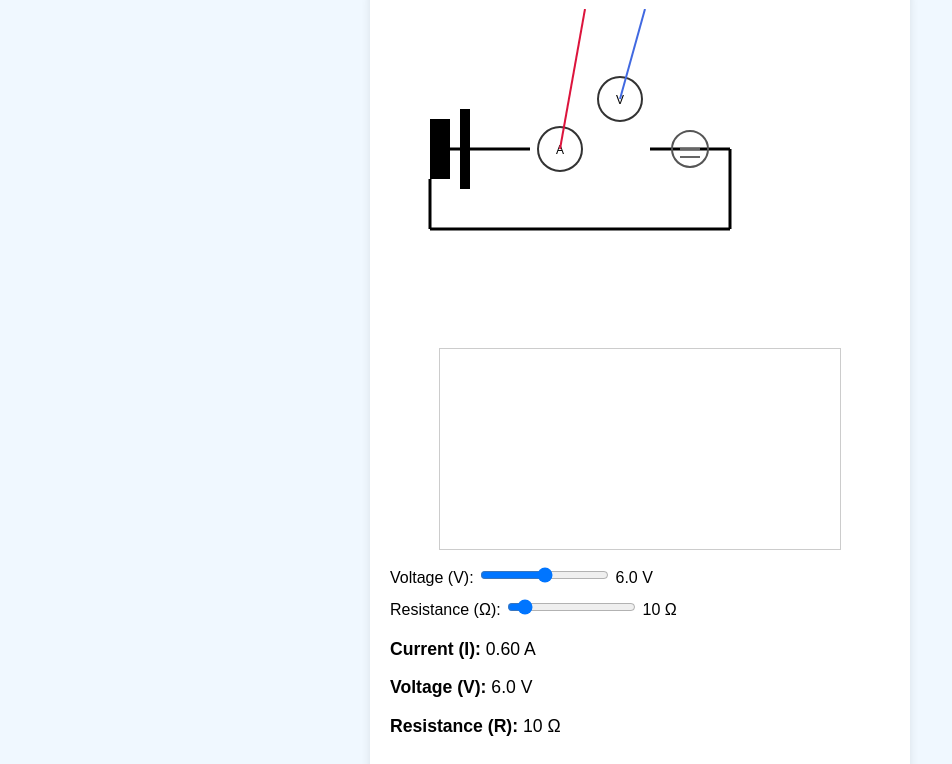
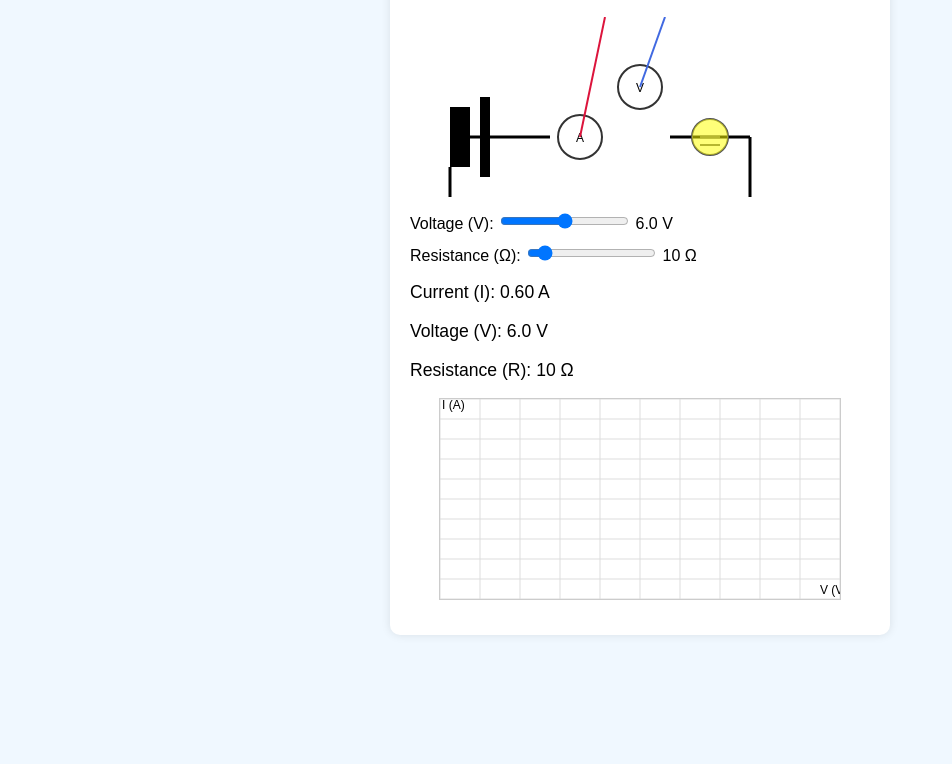
Before and after one commit to gloryxteejunzhe192/spm-physics-sims, a plain HTML site: page index.html in a window 1280 px wide. Shown: the part 91-855 px from the top of the page, without its empty margins (0-952 px from the left). After the commit the page ends 800 px from the top, so only its background shows below. Drawn offline with Linux system fonts and the light colour scheme.

Commit message:
Update index.html

```diff
--- a/index.html
+++ b/index.html
@@ -1,70 +1,140 @@
 <!DOCTYPE html>
 <html lang="en">
 <head>
-  <meta charset="UTF-8" />
-  <meta name="viewport" content="width=device-width, initial-scale=1.0"/>
-  <title>Ohm’s Law Simulator - SPM Physics</title>
-  <link rel="stylesheet" href="css/style.css" />
+  <meta charset="UTF-8"/>
+  <title>Ohm’s Law Simulator – SPM</title>
+  <style>
+    body{font-family:Arial,Helvetica,sans-serif;background:#f0f8ff;margin:20px}
+    #sim{max-width:460px;margin:auto;background:#fff;padding:20px;border-radius:10px;box-shadow:0 0 10px rgba(0,0,0,.1)}
+    #controls label{display:block;margin:10px 0}
+    #readings{margin:15px 0;font-size:1.1em}
+    #ivGraph{border:1px solid #ccc;display:block;margin:15px auto}
+  </style>
 </head>
 <body>
-  <h1>Ohm’s Law Simulator (SPM Physics)</h1>
 <div id="sim">
-    <svg width="420" height="320">
-      <!-- ===== Battery ===== -->
-      <rect x="40" y="110" width="20" height="60" fill="black"/>
-      <rect x="70" y="100" width="10" height="80" fill="black"/>
-      <!-- ===== Wires ===== -->
-      <line x1="60" y1="140" x2="140" y2="140" stroke="black" stroke-width="3"/>
-      <line x1="260" y1="140" x2="340" y2="140" stroke="black" stroke-width="3"/>
-      <line x1="340" y1="140" x2="340" y2="220" stroke="black" stroke-width="3"/>
-      <line x1="340" y1="220" x2="40"  y2="220" stroke="black" stroke-width="3"/>
-      <line x1="40"  y1="220" x2="40"  y2="170" stroke="black" stroke-width="3"/>
-      <!-- ===== Ammeter ===== -->
-      <circle cx="170" cy="140" r="22" stroke="#333" stroke-width="2" fill="white"/>
-      <text x="170" y="145" text-anchor="middle" font-size="12">A</text>
-      <!-- Ammeter needle -->
-      <line id="ammeterNeedle" x1="170" y1="140" x2="195" y1="140"
-            stroke="crimson" stroke-width="2"
-            transform-origin="170 140"/>
-      <!-- ===== Voltmeter ===== -->
-      <circle cx="230" cy="90" r="22" stroke="#333" stroke-width="2" fill="white"/>
-      <text x="230" y="95" text-anchor="middle" font-size="12">V</text>
-      <!-- Voltmeter needle -->
-      <line id="voltmeterNeedle" x1="230" y1="90" x2="255" y1="90"
-            stroke="royalblue" stroke-width="2"
-            transform-origin="230 90"/>
-      <!-- ===== Bulb ===== -->
-      <g id="bulb">
-        <!-- filament -->
-        <path id="filament" d="M290 140 h20 m-20 8 h20" stroke="#666" stroke-width="2"/>
-        <!-- glass -->
-        <circle cx="300" cy="140" r="18" fill="none" stroke="#555" stroke-width="2"/>
-        <!-- glow -->
-        <circle id="glow" cx="300" cy="140" r="18" fill="yellow" opacity="0"/>
+  <h2>Ohm’s Law Simulator (SPM)</h2>
+
+  <!-- ===== CIRCUIT SVG ===== -->
+  <svg width="420" height="180" viewBox="0 0 420 180">
+    <!-- battery -->
+    <rect x="40" y="90" width="20" height="60" fill="black"/>
+    <rect x="70" y="80" width="10" height="80" fill="black"/>
+    <!-- wires -->
+    <line x1="60" y1="120" x2="140" y2="120" stroke="black" stroke-width="3"/>
+    <line x1="260" y1="120" x2="340" y2="120" stroke="black" stroke-width="3"/>
+    <line x1="340" y1="120" x2="340" y2="200" stroke="black" stroke-width="3"/>
+    <line x1="340" y1="200" x2="40" y2="200" stroke="black" stroke-width="3"/>
+    <line x1="40" y1="200" x2="40" y2="150" stroke="black" stroke-width="3"/>
+    <!-- ammeter -->
+    <circle cx="170" cy="120" r="22" stroke="#333" stroke-width="2" fill="white"/>
+    <text x="170" y="125" text-anchor="middle" font-size="12">A</text>
+    <line id="aNeedle" x1="170" y1="120" x2="195" y1="120" stroke="crimson" stroke-width="2"
+          transform-origin="170 120"/>
+    <!-- voltmeter -->
+    <circle cx="230" cy="70" r="22" stroke="#333" stroke-width="2" fill="white"/>
+    <text x="230" y="75" text-anchor="middle" font-size="12">V</text>
+    <line id="vNeedle" x1="230" y1="70" x2="255" y1="70" stroke="royalblue" stroke-width="2"
+          transform-origin="230 70"/>
+    <!-- bulb -->
+    <g>
+      <circle cx="300" cy="120" r="18" fill="none" stroke="#555" stroke-width="2"/>
+      <path d="M290 120 h20 m-20 8 h20" stroke="#666" stroke-width="2"/>
+      <circle id="glow" cx="300" cy="120" r="18" fill="yellow" opacity="0"/>
     </g>
   </svg>
-    <!-- under the existing <svg>...</svg> -->
-    <canvas id="ivGraph" width="400" height="200"></canvas>
 
+  <!-- ===== CONTROLS ===== -->
   <div id="controls">
-      <label>Voltage (V): <input type="range" id="voltage" min="0" max="12" step="0.1" value="6" /> <span id="vDisplay">6.0</span> V</label>
-      <label>Resistance (Ω): <input type="range" id="resistance" min="1" max="100" step="1" value="10" /> <span id="rDisplay">10</span> Ω</label>
+    <label>Voltage (V): <input type="range" id="vSlide" min="0" max="12" step="0.1" value="6"/>
+      <span id="vDisp">6.0</span> V</label>
+    <label>Resistance (Ω): <input type="range" id="rSlide" min="1" max="100" step="1" value="10"/>
+      <span id="rDisp">10</span> Ω</label>
   </div>
 
+  <!-- ===== READINGS ===== -->
   <div id="readings">
-      <p><strong>Current (I):</strong> <span id="current">0.60</span> A</p>
-      <p><strong>Voltage (V):</strong> <span id="vOut">6.0</span> V</p>
-      <p><strong>Resistance (R):</strong> <span id="rOut">10</span> Ω</p>
+    <p>Current (I): <span id="cur">0.60</span> A</p>
+    <p>Voltage (V): <span id="vOut">6.0</span> V</p>
+    <p>Resistance (R): <span id="rOut">10</span> Ω</p>
   </div>
 
-    <div id="spm">
-      <h3>SPM Question</h3>
-      <p>A circuit has a voltage of 6.0 V and a resistance of 10 Ω. What is the current?</p>
-      <p><strong>Answer:</strong> <span id="answer">0.60 A</span></p>
-    </div>
+  <!-- ===== I-V GRAPH ===== -->
+  <canvas id="ivGraph" width="400" height="200"></canvas>
 </div>
 
-  <script src="js/ohm-law.js"></script>
+<script>
+/* ========= ELEMENTS ========= */
+const vSlide = document.getElementById('vSlide');
+const rSlide = document.getElementById('rSlide');
+const vDisp  = document.getElementById('vDisp');
+const rDisp  = document.getElementById('rDisp');
+const curOut = document.getElementById('cur');
+const vOut   = document.getElementById('vOut');
+const rOut   = document.getElementById('rOut');
+
+const aNeedle = document.getElementById('aNeedle');
+const vNeedle = document.getElementById('vNeedle');
+const glow    = document.getElementById('glow');
+
+const canvas = document.getElementById('ivGraph');
+const ctx    = canvas.getContext('2d');
+const data   = [];               // trace array
+const maxV   = 12, maxI = 1.2;   // full-scale
+
+/* ========= DRAW GRAPH ========= */
+function drawGraph(){
+  ctx.clearRect(0,0,canvas.width,canvas.height);
+  // grid
+  ctx.strokeStyle='#ddd'; ctx.lineWidth=1;
+  for(let i=0;i<=10;i++){
+     const x=(i/10)*canvas.width, y=(i/10)*canvas.height;
+     ctx.beginPath(); ctx.moveTo(x,0); ctx.lineTo(x,canvas.height); ctx.stroke();
+     ctx.beginPath(); ctx.moveTo(0,y); ctx.lineTo(canvas.width,y); ctx.stroke();
+  }
+  // axes labels
+  ctx.fillStyle='#000'; ctx.font='12px sans-serif';
+  ctx.fillText('V (V)',canvas.width-20,canvas.height-5);
+  ctx.fillText('I (A)',2,10);
+  // trace
+  if(data.length<2)return;
+  ctx.strokeStyle='navy'; ctx.lineWidth=2; ctx.beginPath();
+  data.forEach((p,idx)=>{
+     const x=(p.V/maxV)*canvas.width;
+     const y=canvas.height-(p.I/maxI)*canvas.height;
+     idx?ctx.lineTo(x,y):ctx.moveTo(x,y);
+  });
+  ctx.stroke();
+}
+
+/* ========= UPDATE ========= */
+function update(){
+  const V=+vSlide.value, R=+rSlide.value, I=V/R;
+
+  // displays
+  vDisp.textContent=V.toFixed(1);
+  rDisp.textContent=R;
+  curOut.textContent=I.toFixed(2);
+  vOut.textContent=V.toFixed(1);
+  rOut.textContent=R;
+
+  // needles: -40° … +40°
+  aNeedle.setAttribute('transform',`rotate(${(I/maxI)*80-40} 170 120)`);
+  vNeedle.setAttribute('transform',`rotate(${(V/maxV)*80-40} 230 70)`);
+
+  // bulb brightness
+  glow.setAttribute('opacity',Math.min(I/0.8,1)*0.7);
+
+  // graph
+  data.push({V,I});
+  if(data.length>150)data.shift();
+  drawGraph();
+}
+
+/* ========= LISTENERS ========= */
+vSlide.addEventListener('input',update);
+rSlide.addEventListener('input',update);
+update(); // initial
+</script>
 </body>
-
 </html>
```
Lines whose indentation alone changed are shown as unchanged.
